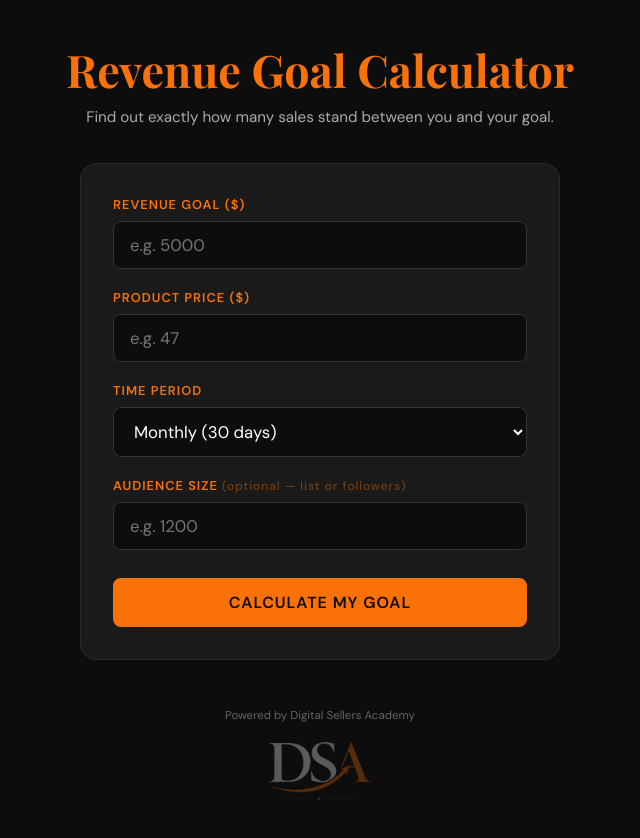
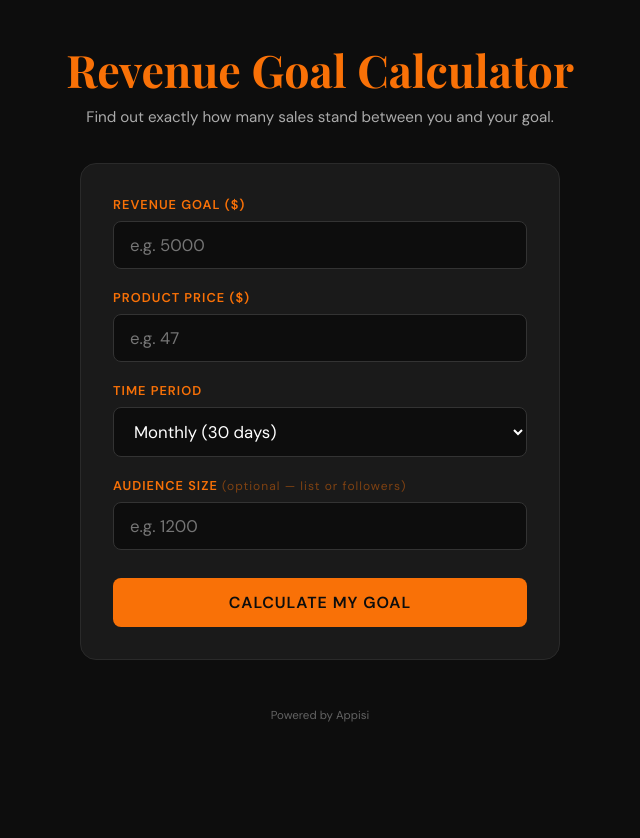
Before and after one commit to DigitalSellersAcademy/dsa-mini-app-showroom, a plain HTML site: page demo/live/revenue-goal-calculator/index.html in a window 1280 px wide. Shown: the whole page, without its empty margins (320-960 px from the left). After the commit the page ends 800 px from the top, so only its background shows below. Drawn offline with nearby package versions, Linux system fonts and the light colour scheme.

Commit message:
Rebrand demo/live/revenue-goal-calculator/index.html to Appisi

```diff
--- a/demo/live/revenue-goal-calculator/index.html
+++ b/demo/live/revenue-goal-calculator/index.html
@@ -129,7 +129,7 @@
     </div>
   </div>
 
-  <footer>Powered by Digital Sellers Academy<br><img src="/DSA-logo-transparent-600x400.png" alt="Digital Sellers Academy" style="display:block;margin:10px auto 0;max-width:180px;width:60%;height:auto"></footer>
+  <footer>Powered by Appisi<br></footer>
 
   <script>
     function calculate() {
```
